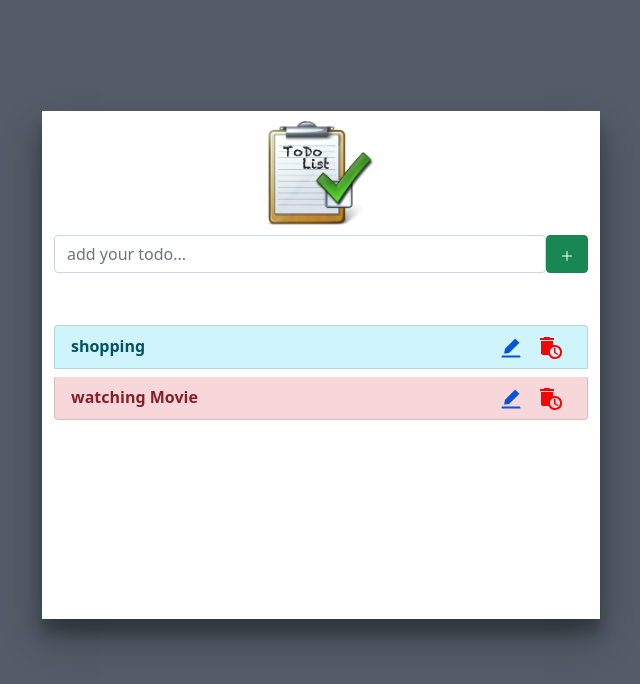
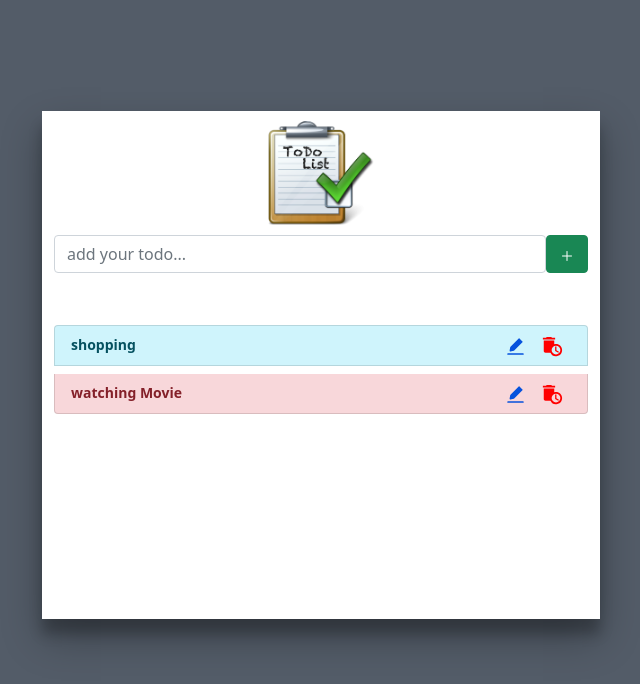
Before and after one commit to shafayet1372/ReactSimpleTodo, a React (Create React App) app: page / in a window 1280 px wide. Shown: the top 684 px of the page, without its empty margins (319-959 px from the left). Built offline with nearby package versions, Linux system fonts and the light colour scheme.

Commit message:
font size modified

```diff
--- a/src/component/DataView/index.jsx
+++ b/src/component/DataView/index.jsx
@@ -37,7 +37,7 @@ export default function Index({ datas, deleteHandle, getData }) {
                 <ListGroupItem
                   key={x.id}
                   color={x.color}
-                  className={`${style.listItem} my-1 d-flex justify-content-between`}
+                  className={`${style.listItem} ${style.textWrap} my-1 d-flex justify-content-between`}
                 >
                   <div>{x.title}</div>
                   <div>
--- a/src/style.module.css
+++ b/src/style.module.css
@@ -16,12 +16,15 @@
 }
 .listItem {
   font-weight: bold;
+  box-sizing: border-box;
+  font-size: 14px;
 }
 
 .listItem .iconHover:hover {
   color: orange !important;
   cursor: pointer;
 }
+
 @media only screen and (max-width: 700px) {
   .master {
     width: 80%;
```
